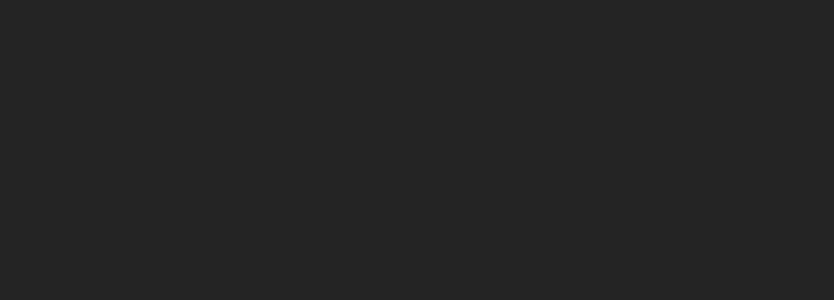
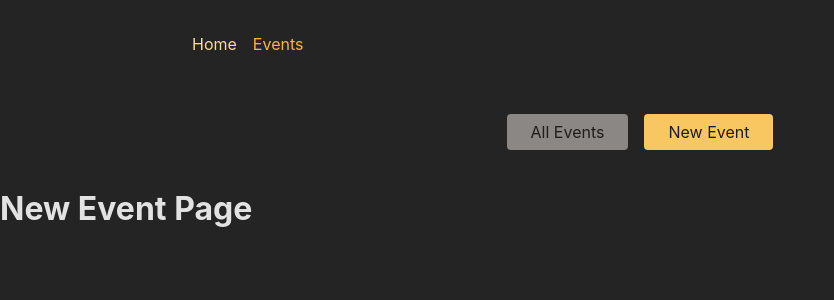
Before and after one commit to katriosa/events-app, a React (Create React App) app: page /events/new in a window 1280 px wide. Shown: the top 300 px of the page, without its empty margins (0-834 px from the left). Built offline with nearby package versions, Linux system fonts and the light colour scheme.

Commit message:
add pages

```diff
--- a/package.json
+++ b/package.json
@@ -8,6 +8,7 @@
     "@testing-library/user-event": "^13.5.0",
     "react": "^18.2.0",
     "react-dom": "^18.2.0",
+    "react-router-dom": "^6.8.2",
     "react-scripts": "5.0.1",
     "web-vitals": "^2.1.4"
   },
--- a/src/App.js
+++ b/src/App.js
@@ -19,9 +19,37 @@
 //    Every list item should include a link to the respective EventDetailPage
 // 7. Output the ID of the selected event on the EventDetailPage
 // BONUS: Add another (nested) layout route that adds the <EventNavigation> component above all /events... page components
+import { createBrowserRouter, RouterProvider } from "react-router-dom";
+import HomePage from "./pages/Home";
+import EditEventPage from "./pages/EditEvent";
+import EventDetailPage from "./pages/EventDetail";
+import EventsPage from "./pages/Events";
+import NewEventPage from "./pages/NewEvent";
+import RootLayout from "./pages/Root";
+import EventRootLayout from "./pages/EventsRoot";
+
+const router = createBrowserRouter([
+  {
+    path: "/",
+    element: <RootLayout />,
+    children: [
+      { index: true, element: <HomePage /> },
+      {
+        path: "events",
+        element: <EventRootLayout />,
+        children: [
+          { index: true, element: <EventsPage /> },
+          { path: ":id", element: <EventDetailPage /> },
+          { path: "new", element: <NewEventPage /> },
+          { path: ":id/edit", element: <EditEventPage /> },
+        ],
+      },
+    ],
+  },
+]);
 
 function App() {
-  return <div></div>;
+  return <RouterProvider router={router} />;
 }
 
 export default App;
--- a/src/components/EventsNavigation.js
+++ b/src/components/EventsNavigation.js
@@ -1,4 +1,5 @@
-import classes from './EventsNavigation.module.css';
+import { NavLink } from "react-router-dom";
+import classes from "./EventsNavigation.module.css";
 
 function EventsNavigation() {
   return (
@@ -6,10 +7,25 @@ function EventsNavigation() {
       <nav>
         <ul className={classes.list}>
           <li>
-            <a href="/events">All Events</a>
+            <NavLink
+              to="/events"
+              className={({ isActive }) =>
+                isActive ? classes.active : undefined
+              }
+              end
+            >
+              All Events
+            </NavLink>
           </li>
           <li>
-            <a href="/events/new">New Event</a>
+            <NavLink
+              to="/events/new"
+              className={({ isActive }) =>
+                isActive ? classes.active : undefined
+              }
+            >
+              New Event
+            </NavLink>
           </li>
         </ul>
       </nav>
--- a/src/components/MainNavigation.js
+++ b/src/components/MainNavigation.js
@@ -1,4 +1,5 @@
-import classes from './MainNavigation.module.css';
+import classes from "./MainNavigation.module.css";
+import { NavLink } from "react-router-dom";
 
 function MainNavigation() {
   return (
@@ -6,10 +7,25 @@ function MainNavigation() {
       <nav>
         <ul className={classes.list}>
           <li>
-            <a>Home</a>
+            <NavLink
+              to="/"
+              className={({ isActive }) =>
+                isActive ? classes.active : undefined
+              }
+              end
+            >
+              Home
+            </NavLink>
           </li>
           <li>
-            <a>Events</a>
+            <NavLink
+              to="/events"
+              className={({ isActive }) =>
+                isActive ? classes.active : undefined
+              }
+            >
+              Events
+            </NavLink>
           </li>
         </ul>
       </nav>
--- /dev/null
+++ b/src/pages/EditEvent.js
@@ -0,0 +1,4 @@
+const EditEventPage = () => {
+  return <h1>Edit Event Page</h1>;
+};
+export default EditEventPage;
--- /dev/null
+++ b/src/pages/EventDetail.js
@@ -0,0 +1,12 @@
+import { useParams } from "react-router-dom";
+
+const EventDetailPage = () => {
+  const params = useParams();
+  return (
+    <>
+      <h1>Event Detail Page</h1>
+      <p>Event ID: {params.id}</p>
+    </>
+  );
+};
+export default EventDetailPage;
--- /dev/null
+++ b/src/pages/Events.js
@@ -0,0 +1,23 @@
+import { Link } from "react-router-dom";
+
+const DUMMY_EVENTS = [
+  { id: "e1", title: "Event 1" },
+  { id: "e2", title: "Event 2" },
+  { id: "e3", title: "Event 3" },
+];
+
+const EventsPage = () => {
+  return (
+    <>
+      <h1>Events Page</h1>
+      <ul>
+        {DUMMY_EVENTS.map((event) => (
+          <li key={event.id}>
+            <Link to={event.id}>{event.title}</Link>
+          </li>
+        ))}
+      </ul>
+    </>
+  );
+};
+export default EventsPage;
--- /dev/null
+++ b/src/pages/EventsRoot.js
@@ -0,0 +1,12 @@
+import { Outlet } from "react-router-dom";
+import EventsNavigation from "../components/EventsNavigation";
+
+const EventRootLayout = () => {
+  return (
+    <>
+      <EventsNavigation />
+      <Outlet />
+    </>
+  );
+};
+export default EventRootLayout;
--- /dev/null
+++ b/src/pages/Home.js
@@ -0,0 +1,4 @@
+const HomePage = () => {
+  return <h1>Home Page</h1>;
+};
+export default HomePage;
--- /dev/null
+++ b/src/pages/NewEvent.js
@@ -0,0 +1,4 @@
+const NewEventPage = () => {
+  return <h1>New Event Page</h1>
+}
+export default NewEventPage
--- /dev/null
+++ b/src/pages/Root.js
@@ -0,0 +1,12 @@
+import { Outlet } from "react-router-dom";
+import MainNavigation from "../components/MainNavigation";
+
+const RootLayout = () => {
+  return (
+    <>
+      <MainNavigation />
+      <Outlet />
+    </>
+  );
+};
+export default RootLayout;
```
Also changed, not shown: 1 other file (tests, documents, lock files or other folders).
